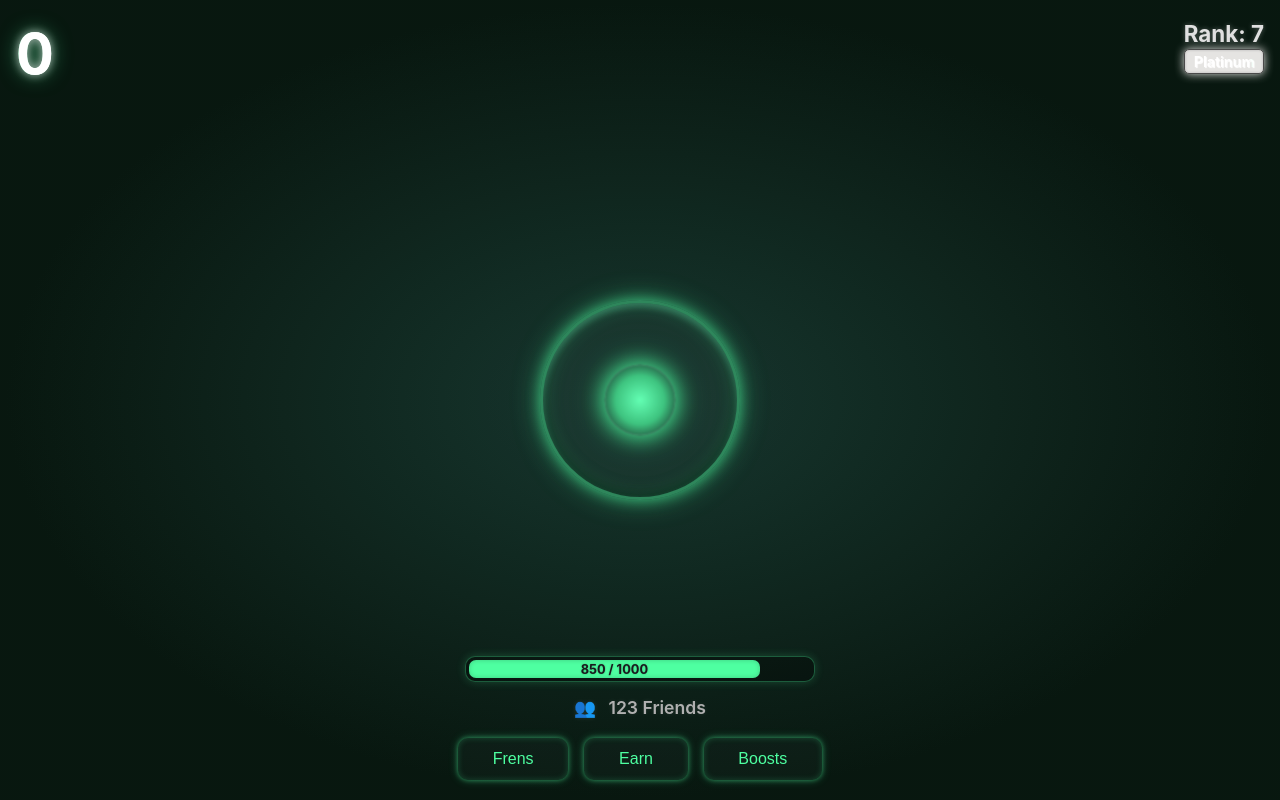
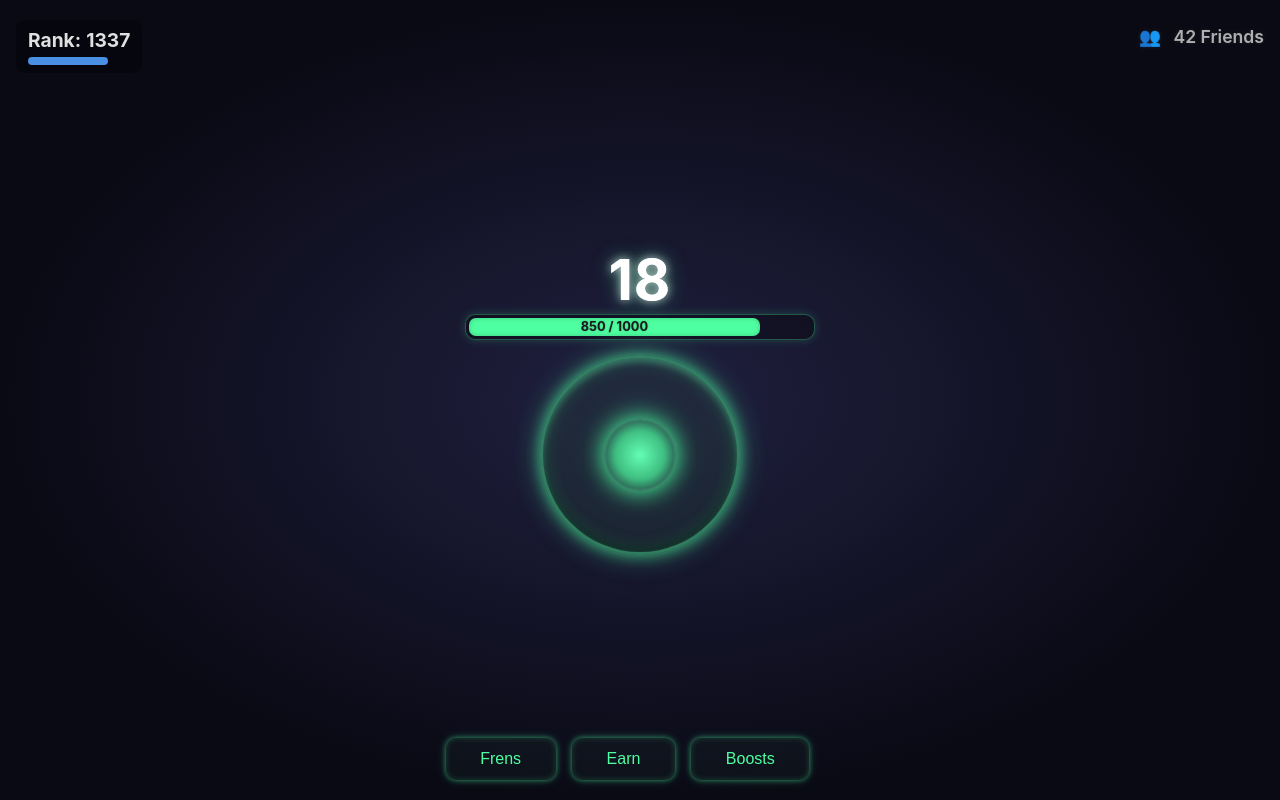
Before and after one commit to Azizjon003/magic-coin, a Next.js app: page / in a window 1280 px wide. Built offline with nearby package versions, Linux system fonts and the light colour scheme.

Commit message:
Update HomePage state values to match design; refine LeaderboardDisplay badge styles and layout; adjust TapParticle duration handling for improved performance

```diff
--- a/app/page.tsx
+++ b/app/page.tsx
@@ -11,13 +11,13 @@ import LeaderboardDisplay from "../components/LeaderboardDisplay"; // Import Lea
 import ActionButton from "../components/ActionButton"; // Import ActionButton
 
 export default function HomePage() {
-  const [coinCount, setCoinCount] = useState(0);
+  const [coinCount, setCoinCount] = useState(18); // Updated to match image
   const [isBoostsMenuOpen, setIsBoostsMenuOpen] = useState(false); // State for BoostsMenu
   const [energy, setEnergy] = useState(850); // Example energy
   const [maxEnergy, setMaxEnergy] = useState(1000); // Example max energy
-  const [friendCount, setFriendCount] = useState(123); // Example friend count
-  const [leaderboardRank, setLeaderboardRank] = useState(7); // Example rank
-  const [leaderboardBadge, setLeaderboardBadge] = useState("Platinum"); // Example badge
+  const [friendCount, setFriendCount] = useState(42); // Updated to match image
+  const [leaderboardRank, setLeaderboardRank] = useState(1337); // Updated to match image
+  const [leaderboardBadge, setLeaderboardBadge] = useState(""); // Removed trophy badge
 
   const handleCoinClick = () => {
     setCoinCount((prev) => prev + 1);
@@ -34,58 +34,54 @@ export default function HomePage() {
         display: "flex",
         flexDirection: "column",
         alignItems: "center",
-        justifyContent: "space-between",
+        justifyContent: "space-between", // Keep space-between for overall structure
         minHeight: "100vh",
         padding: "1rem",
         position: "relative",
-        // Updated radial gradient with greenish-blue hues AND added CSS noise
+        // Updated radial gradient to match the image's dark blue/purple theme
         background: `
-          linear-gradient(rgba(0,0,0,0.03), rgba(0,0,0,0.03)),
-          radial-gradient(ellipse at center, #183830 0%, #081810 70%)
+          radial-gradient(ellipse at center, #202040 0%, #0A0A15 70%)
         `,
-        // For a more pronounced noise, you might use multiple linear gradients or a pseudo-element with a noise SVG/image.
-        // Example for more detailed noise (can be performance intensive if too many layers):
-        // background: `
-        //   linear-gradient(45deg, rgba(0,0,0,0.01) 25%, transparent 25%, transparent 75%, rgba(0,0,0,0.01) 75%, rgba(0,0,0,0.01)),
-        //   linear-gradient(45deg, rgba(0,0,0,0.01) 25%, transparent 25%, transparent 75%, rgba(0,0,0,0.01) 75%, rgba(0,0,0,0.01)) 0.5px 0.5px,
-        //   radial-gradient(ellipse at center, #183830 0%, #081810 70%)
-        // `,
-        // backgroundSize: '1px 1px, 1px 1px, auto', // If using the more detailed noise example
         color: "#fff",
         overflow: "hidden",
       }}
     >
-      {/* Top Section: Coin Counter & Leaderboard */}
+      {/* Top Section: Leaderboard, Settings, Friends */}
       <div
         style={{
           width: "100%",
           display: "flex",
           justifyContent: "space-between",
-          alignItems: "flex-start",
-          padding: "0 1rem",
+          alignItems: "center", // Changed to center for vertical alignment
+          padding: "0 1rem", // Keep padding
           position: "absolute",
           top: "20px",
           zIndex: 2,
         }}
       >
-        <CoinCounter count={coinCount} />
         <LeaderboardDisplay rank={leaderboardRank} badge={leaderboardBadge} />
+        {/* Placeholder for Settings Icon - Will require an icon component */}
+        <div style={{ fontSize: "1.5rem" }}></div>
+        <FriendCounter count={friendCount} />
       </div>
 
-      {/* Center Section: Game Button */}
+      {/* Center Section: Coins, Energy Bar, Game Button */}
       <div
         style={{
           flexGrow: 1,
           display: "flex",
+          flexDirection: "column", // Stack coin count, energy bar, and button vertically
           alignItems: "center",
           justifyContent: "center",
-          width: "100%", // Ensure it takes full width for centering the button
+          width: "100%",
         }}
       >
+        <CoinCounter count={coinCount} />
+        <EnergyBar currentEnergy={energy} maxEnergy={maxEnergy} />
         <GameButton onClick={handleCoinClick} />
       </div>
 
-      {/* Bottom Section: Energy, Friends, Buttons */}
+      {/* Bottom Section: Action Buttons & Info Icon */}
       <div
         style={{
           width: "100%",
@@ -98,25 +94,39 @@ export default function HomePage() {
           zIndex: 2,
         }}
       >
-        <EnergyBar currentEnergy={energy} maxEnergy={maxEnergy} />
-        <FriendCounter count={friendCount} />
-
-        {/* Action Buttons */}
+        {/* Action Buttons Row */}
         <div
           style={{
             display: "flex",
-            justifyContent: "space-around",
+            justifyContent: "space-around", // space-around for main buttons
+            alignItems: "center", // Align items for info icon
             width: "100%",
-            maxWidth: "380px",
+            maxWidth: "420px", // Adjusted for potential info icon space
           }}
         >
-          <ActionButton onClick={() => console.log("Frens clicked")}>
-            Frens
-          </ActionButton>
-          <ActionButton onClick={() => console.log("Earn clicked")}>
-            Earn
-          </ActionButton>
-          <ActionButton onClick={toggleBoostsMenu}>Boosts</ActionButton>
+          <div
+            style={{
+              display: "flex",
+              justifyContent: "space-around",
+              width: "calc(100% - 40px)", // Adjust width to make space for info icon
+              maxWidth: "380px",
+            }}
+          >
+            <ActionButton onClick={() => console.log("Frens clicked")}>
+              {/* Placeholder for Frens Icon */}
+              <span>Frens</span>
+            </ActionButton>
+            <ActionButton onClick={() => console.log("Earn clicked")}>
+              {/* Placeholder for Earn Icon */}
+              <span>Earn</span>
+            </ActionButton>
+            <ActionButton onClick={toggleBoostsMenu}>
+              {/* Placeholder for Boosts Icon */}
+              <span>Boosts</span>
+            </ActionButton>
+          </div>
+          {/* Placeholder for Info Icon - Will require an icon component */}
+          <div style={{ fontSize: "1.5rem", marginLeft: "10px" }}></div>
         </div>
       </div>
 
--- a/components/LeaderboardDisplay.tsx
+++ b/components/LeaderboardDisplay.tsx
@@ -10,71 +10,77 @@ const LeaderboardDisplay: React.FC<LeaderboardDisplayProps> = ({
   rank,
   badge,
 }) => {
-  const [isBouncing, setIsBouncing] = useState(false);
+  // Simplified badge styling based on type
+  const getBadgeStyles = () => {
+    switch (badge.toLowerCase()) {
+      case "platinum":
+        return {
+          backgroundColor: "#E5E4E2",
+          textColor: "#4A4A4A",
+        };
+      case "gold":
+        return {
+          backgroundColor: "#D4AF37",
+          textColor: "#ffffff",
+        };
+      case "silver":
+        return {
+          backgroundColor: "#C0C0C0",
+          textColor: "#333333",
+        };
+      case "bronze":
+        return {
+          backgroundColor: "#CD7F32",
+          textColor: "#ffffff",
+        };
+      default:
+        return {
+          backgroundColor: "#4A90E2",
+          textColor: "#ffffff",
+        };
+    }
+  };
 
-  useEffect(() => {
-    // Trigger bounce if rank changes (and is not the initial rank, assuming rank can be 0 or some initial non-bouncing state)
-    // This logic might need adjustment based on how initial rank is handled.
-    setIsBouncing(true);
-    const timer = setTimeout(() => setIsBouncing(false), 300); // Duration of bounce animation
-    return () => clearTimeout(timer);
-  }, [rank]);
-
-  const badgeColor = badge.toLowerCase() === "platinum" ? "#E5E4E2" : "#D4AF37"; // Platinum or Gold-like
-  const badgeTextColor =
-    badge.toLowerCase() === "platinum" ? "#4A4A4A" : "#ffffff";
-  const badgeTextShadow =
-    badge.toLowerCase() === "platinum"
-      ? "1px 1px 1px #ffffff"
-      : "1px 1px 1px #000000";
+  const badgeStyle = getBadgeStyles();
 
   return (
     <div
       style={{
-        textAlign: "right",
         display: "flex",
         flexDirection: "column",
-        alignItems: "flex-end",
+        alignItems: "flex-start",
+        background: "rgba(0, 0, 0, 0.3)",
+        borderRadius: "8px",
+        padding: "8px 12px",
       }}
     >
       <div
-        // className={isBouncing ? 'rank-bounce-effect' : ''} // Add this if using a CSS class
         style={{
-          fontSize: "1.4rem",
+          fontSize: "1.2rem",
           fontWeight: "bold",
-          color: "#E0E0E0", // Light grey, almost white
-          textShadow: "0 0 5px rgba(255, 255, 255, 0.3)", // Subtle glow for rank
-          marginBottom: "2px",
-          transform: isBouncing ? "translateY(-5px)" : "translateY(0)", // Inline bounce part
-          transition: "transform 0.15s ease-out", // Smoothen the bounce a bit
+          color: "#E0E0E0",
+          marginBottom: "5px",
+          display: "flex",
+          alignItems: "center",
         }}
-        onAnimationEnd={() => {
-          if (isBouncing) setTimeout(() => setIsBouncing(false), 150);
-        }} // Reset for next bounce if combined with keyframes
       >
-        Rank: {rank}
+        <span style={{ marginRight: "5px" }}>Rank:</span>
+        <span>{rank}</span>
       </div>
       <div
-        // Apply bounce effect also to the badge container if desired
-        className={isBouncing ? "bounce-effect" : ""} // Reusing bounce-effect from CoinCounter.css
         style={{
           fontSize: "0.9rem",
           fontWeight: "600",
-          color: badgeTextColor,
-          backgroundColor: badgeColor, // Metallic background
-          padding: "3px 8px",
-          borderRadius: "5px",
-          border: `1px solid ${badgeTextColor}`,
-          boxShadow: `0 0 10px ${badgeColor}, inset 0 0 3px rgba(0,0,0,0.2)`,
-          textShadow: badgeTextShadow,
+          color: badgeStyle.textColor,
+          backgroundColor: badgeStyle.backgroundColor,
+          padding: "4px 10px",
+          borderRadius: "4px",
           minWidth: "80px",
           textAlign: "center",
-          // transform: isBouncing ? 'translateY(-5px)' : 'translateY(0)', // Replaced by class
-          // transition: 'transform 0.15s ease-out', // Handled by class
+          textTransform: "uppercase",
         }}
       >
-        <span className="text-shimmer-effect">{badge}</span>{" "}
-        {/* Apply shimmer to badge text */}
+        {badge}
       </div>
     </div>
   );
--- a/components/TapParticle.tsx
+++ b/components/TapParticle.tsx
@@ -15,7 +15,7 @@ const TapParticle: React.FC<TapParticleProps> = ({
 }) => {
   const [opacity, setOpacity] = useState(1);
   const [transform, setTransform] = useState(`translate(0px, 0px) scale(1)`);
-  const duration = 500 + Math.random() * 300; // Particle lifespan: 0.5s to 0.8s
+  const [duration] = useState(() => 500 + Math.random() * 300);
 
   useEffect(() => {
     const targetX = (Math.random() - 0.5) * 100; // Spread X: -50px to +50px
@@ -31,7 +31,7 @@ const TapParticle: React.FC<TapParticleProps> = ({
     }, duration);
 
     return () => clearTimeout(timer);
-  }, [id, onComplete, duration]);
+  }, [id, onComplete]);
 
   return (
     <div
```
